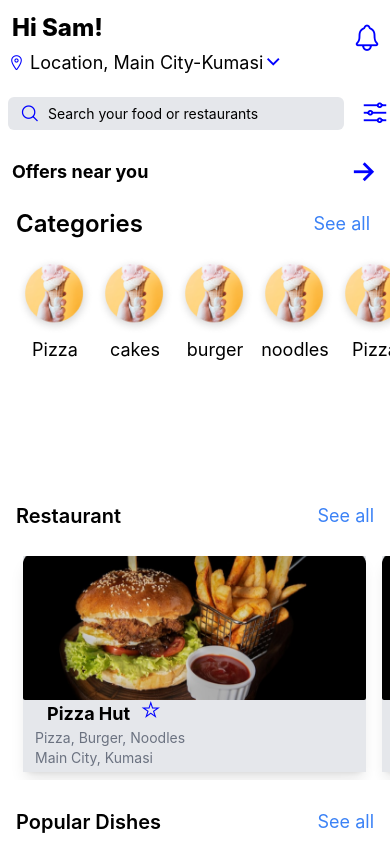
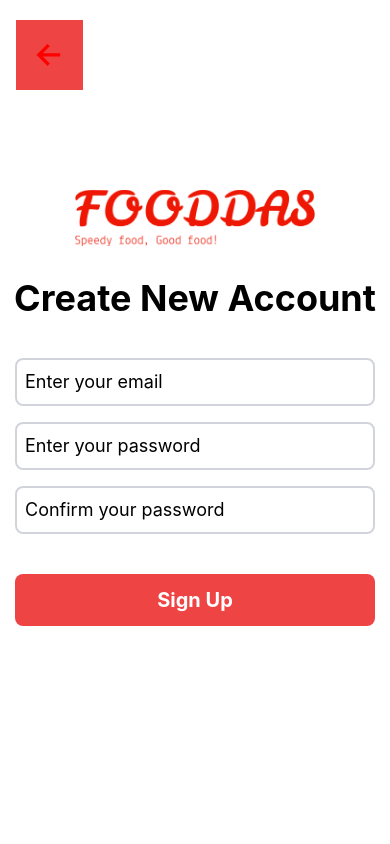
Before and after one commit to KatchupFrontend/fooddas-mobile, a React Native app: screen /SignUpScreen in a window 390 px wide. Built offline with nearby package versions, Linux system fonts and the light colour scheme.

Commit message:
login screen

```diff
--- a/App.js
+++ b/App.js
@@ -11,6 +11,7 @@ import { Provider } from 'react-redux';
 import {store} from './store'
 import CartScreen from './screens/CartScreen';
 import PayMethodScreen from './screens/PayMethodScreen';
+import SignUpScreen from './screens/SignUpScreen';
 
 const Stack = createNativeStackNavigator();
 export default function App() {
@@ -23,6 +24,7 @@ export default function App() {
             <Stack.Screen name="DetailScreen" component={DetailScreen} />
             <Stack.Screen name="SpecialOffers" component={SpecialOffers} />
             <Stack.Screen name="AllCategories" component={AllCategories} />
+            <Stack.Screen name="SignUpScreen" component={SignUpScreen} />
             <Stack.Screen
               name="FoodListingScreen"
               component={FoodListingScreen}
--- a/components/VendorCard.jsx
+++ b/components/VendorCard.jsx
@@ -17,7 +17,7 @@ const navigation = useNavigation();
         className="h-36 w-[343px] rounded-sm "
       />
       <View className="px-3 pb-1">
-        <View className="flex-row">
+        <View className="flex-row items-center">
           <Text className="font-bold text-lg px-3 ">{title}</Text>
           <Icon name="star-outline" size={17} color="blue" />
         </View>
--- a/screens/CartScreen.jsx
+++ b/screens/CartScreen.jsx
@@ -16,15 +16,16 @@ const CartScreen = () => {
     const dispatch = useDispatch();
 
 
-    useMemo(() => {
-        const groupedItems = items.reduce((results, item) => {
-            (results[item.id] = results[item.id] || []).push(item)
-        })
-        setGroupedItemsInCart(groupedItems);
-    }, [items])
+    // useMemo(() => {
+    //     const groupedItems = items.reduce((results, item) => {
+    //         (results[item.id] = results[item.id] || []).push(item)
+    //     })
+    //     setGroupedItemsInCart(groupedItems);
+    // }, [items])
   return (
-    <SafeAreaView className="flex-1 bg-white">
-      <View className="flex-1 bg-gray-100">
+    <SafeAreaView className="flex-1 bg-white ">
+    <Text className="text-xl font-bold text-center">Cart</Text>
+      {/* <View className="flex-1 bg-gray-100">
         <View className="p-5 border-b border-red-300 bg-white shadow-xl ">
           <Text className="text-lg font-bold text-center text-black">CART</Text>
 
@@ -45,7 +46,7 @@ const CartScreen = () => {
           </TouchableOpacity>
         </View>
         <View>
-          <ScrollView className="divide-y divide-gray-300 ">
+          {/* <ScrollView className="divide-y divide-gray-300 ">
             {Object.entries(groupedItemsInCart).map(([key, items]) => (
               <View
                 key={key}
@@ -66,11 +67,11 @@ const CartScreen = () => {
                 </TouchableOpacity>
               </View>
             ))}
-          </ScrollView>
-          <View className="p-5 bg-white mt-5 space-y-4">
+          </ScrollView> */}
+          {/* <View className="p-5 bg-white mt-5 space-y-4">
             <View className="flex-row justify-between bg-white items-center ">
               <Text className="text-gray-400 text-lg">Subtotal</Text>
-              <Text className="text-gray-400 text-lg">{cartTotal}</Text>
+              <Text className="text-gray-400 text-lg">''</Text>
             </View>
           </View>
           <View className="">
@@ -90,7 +91,7 @@ const CartScreen = () => {
             <Text className="text-center text-lg font-bold text-white">Place Order</Text>
           </TouchableOpacity>
         </View>
-      </View>
+      </View> */}
     </SafeAreaView>
   );
 }
--- a/screens/HomeScreen.jsx
+++ b/screens/HomeScreen.jsx
@@ -53,7 +53,7 @@ const HomeScreen = () => {
       </View>
       <TouchableOpacity
         onPress={() => {
-          navigation.navigate('SpecialOffers');
+          navigation.navigate('SignUpScreen');
         }}>
         <View className="mx-3 flex-row  justify-between items-center">
           <Text className="font-bold text-lg py-2 text-black">
--- /dev/null
+++ b/screens/LoginScreen.jsx
@@ -0,0 +1,33 @@
+import React from 'react'
+
+const LoginScreen = () => {
+
+   const navigation = useNavigation();
+   useLayoutEffect(() => {
+     navigation.setOptions({
+       headerShown: false,
+     });
+   }, []);
+  return (
+    <ScrollView>
+      <View className="flex-row justify-between mx-4 py-5">
+        <TouchableOpacity
+          onPress={() => {
+            navigation.goBack();
+          }}
+          className="  bg-gray-100 rounded-full">
+          <Icon
+            name="arrow-back-outline"
+            size={35}
+            color="red"
+            className="p-4 bg-red-500"
+          />
+        </TouchableOpacity>
+        <Text className="text-xl font-bold text-black">Special Offers</Text>
+      </View>
+
+    </ScrollView>
+    );
+}
+
+export default LoginScreen
--- /dev/null
+++ b/screens/SignUpScreen.jsx
@@ -0,0 +1,72 @@
+import { useNavigation } from '@react-navigation/native';
+import React from 'react'
+import { useLayoutEffect } from 'react';
+import { Image, ScrollView, Text, TextInput, TouchableOpacity, View } from 'react-native';
+import Icon from 'react-native-vector-icons/Ionicons';
+const SignUpScreen = () => {
+
+   const navigation = useNavigation();
+   useLayoutEffect(() => {
+     navigation.setOptions({
+       headerShown: false,
+     });
+   }, []);
+  return (
+    <ScrollView className="bg-white">
+      <View className="flex-row justify-between mx-4 py-5 ">
+        <TouchableOpacity
+          onPress={() => {
+            navigation.navigate('SignUpScreen');
+          }}
+          className="  bg-gray-100 rounded-full">
+          <Icon
+            name="arrow-back-outline"
+            size={35}
+            color="red"
+            className="p-4 bg-red-500"
+          />
+        </TouchableOpacity>
+      </View>
+      <View className="flex-col items-center ">
+        <Image
+          source={require('../Assets/images/logo.png')}
+          className="h-14 w-60 rounded-sm  mt-20 "
+        />
+        <Text className="font-bold pt-8 text-4xl text-black">
+          Create New Account
+        </Text>
+
+        <TextInput
+          placeholder="Enter your email"
+          keyboardType="default"
+          className=" p-2 border-2 border-gray-300 rounded-lg w-[360px] mt-10  text-lg"
+        />
+        <TextInput
+          placeholder="Enter your password"
+          keyboardType="default"
+          className=" p-2 border-2 border-gray-300 rounded-lg w-[360px] mt-4 text-lg"
+        />
+        <TextInput
+          placeholder="Confirm your password"
+          keyboardType="default"
+          className=" p-2 border-2 border-gray-300 rounded-lg w-[360px] mt-4 text-lg"
+        />
+
+        <TouchableOpacity
+          onPress={() => {
+            navigation.navigate('SignUpScreen');
+          }}
+          className="bg-red-500 rounded-lg w-[360px] mt-10 py-3">
+          <Text className="text-center text-white font-bold text-xl">
+            Sign Up
+          </Text>
+        </TouchableOpacity>
+
+
+      </View>
+    </ScrollView>
+  );
+}
+
+
+export default SignUpScreen
```
Also changed, not shown: Assets/images/logo.png (added).
